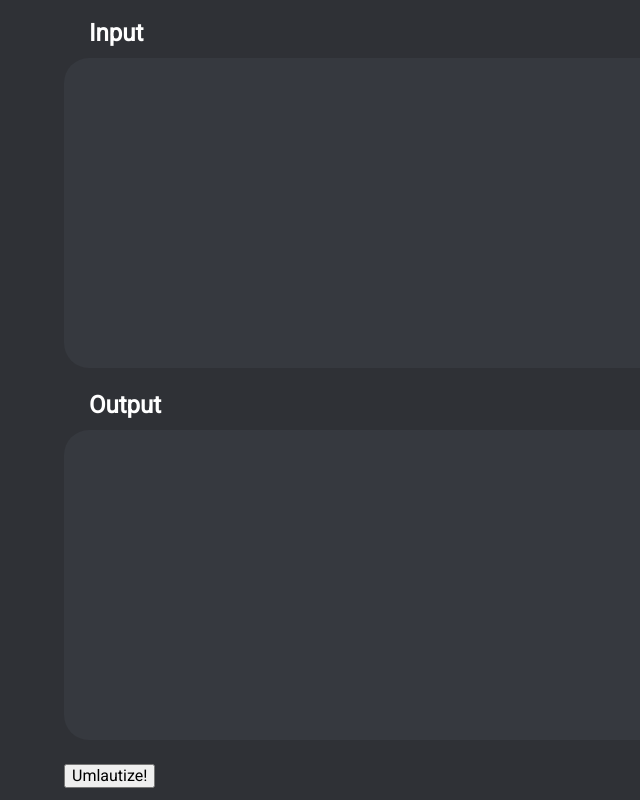
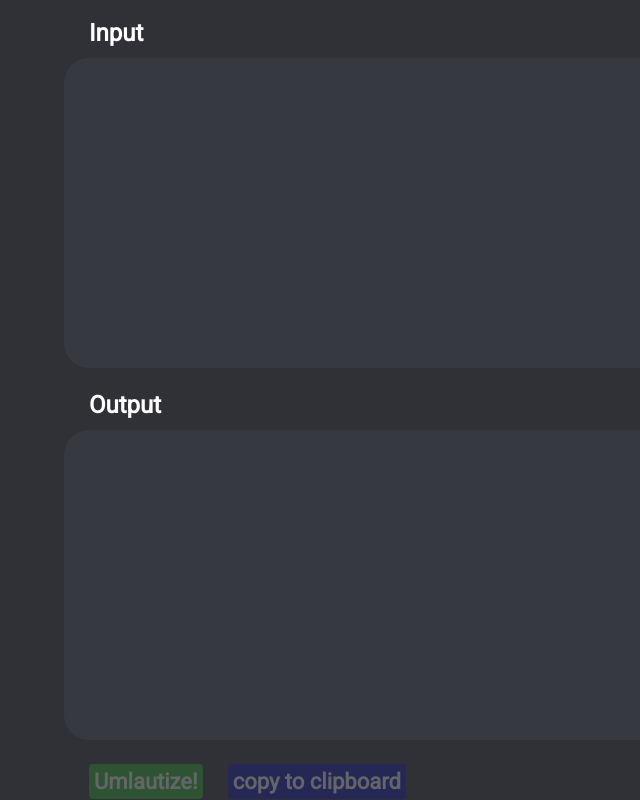
Before and after one commit to timometin/umlautizer, a React (Create React App) app: page / in a window 1280 px wide. Shown: the whole page, without its empty margins (0-640 px from the left). Built offline with nearby package versions, Linux system fonts and the light colour scheme.

Commit message:
Add copy to clipboard functionality

```diff
--- a/src/App.js
+++ b/src/App.js
@@ -5,12 +5,23 @@ import umlautize from "./common/umlautize";
 function App() {
   const [ inputArea, setInputArea ] = useState("");
   const [ outputArea, setOutputArea ] = useState("");
+  const copyToClipboard = ({ currentTarget }) => {
+    const value = document.getElementById("outputfield");
+    value.select();
+    value.setSelectionRange(0, 99999);
+    document.execCommand("copy");
+  }
   return (
     <div className="App">
       <form onSubmit={(e) => { e.preventDefault(); setOutputArea(umlautize(inputArea)); }}>
-        <TextArea className="textfield" id="inputfield" name="Input" value={inputArea} onChange={(e) => setInputArea(e.currentTarget.value)} />
-        <TextArea className="textfield" id="outputfield" name="Output" value={outputArea} onChange={(e) => setOutputArea(e.currentTarget.value)} />
-        <button type="submit" >Umlautize!</button>
+        <div className="row">
+          <TextArea className="textfield" id="inputfield" name="Input" value={inputArea} onChange={(e) => setInputArea(e.currentTarget.value)} />
+          <TextArea className="textfield" id="outputfield" name="Output" value={outputArea} onChange={(e) => setOutputArea(e.currentTarget.value)} />
+        </div>
+        <div className="row">
+          <button id="firstbtn" className="btn btn-primary" disabled={inputArea === "" && true} type="submit" >Umlautize!</button>
+          <button className="btn btn-secondary" disabled={outputArea === "" && true} type="button" onClick={copyToClipboard}>copy to clipboard</button>
+        </div>
       </form>
     </div>
   );
```
